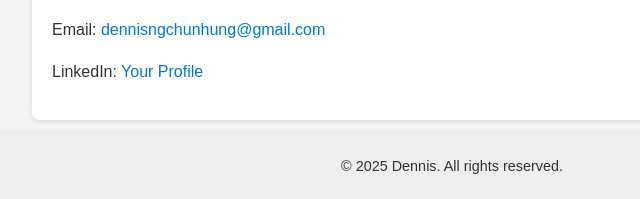
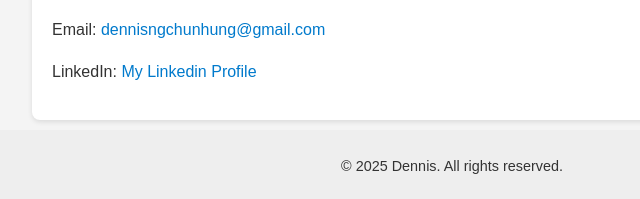
Before and after one commit to Dnch0755/Personal-portfolio, a plain HTML site: page index.html in a window 1280 px wide. Shown: the part 997-1196 px from the top of the page, 188-828 px from the left. Drawn offline with Linux system fonts and the light colour scheme.

Commit message:
Update index.html

```diff
--- a/index.html
+++ b/index.html
@@ -39,7 +39,7 @@
   <section id="contact">
     <h2>Contact Me</h2>
     <p>Email: <a href="mailto:dennisngchunhung@gmail.com">dennisngchunhung@gmail.com</a></p>
-    <p>LinkedIn: <a href="https://www.linkedin.com/in/dennis-ng-chun-hung-6763b0185/" target="_blank">Your Profile</a></p>
+    <p>LinkedIn: <a href="https://www.linkedin.com/in/dennis-ng-chun-hung-6763b0185/" target="_blank">My Linkedin Profile</a></p>
   </section>
 
   <footer>
```
